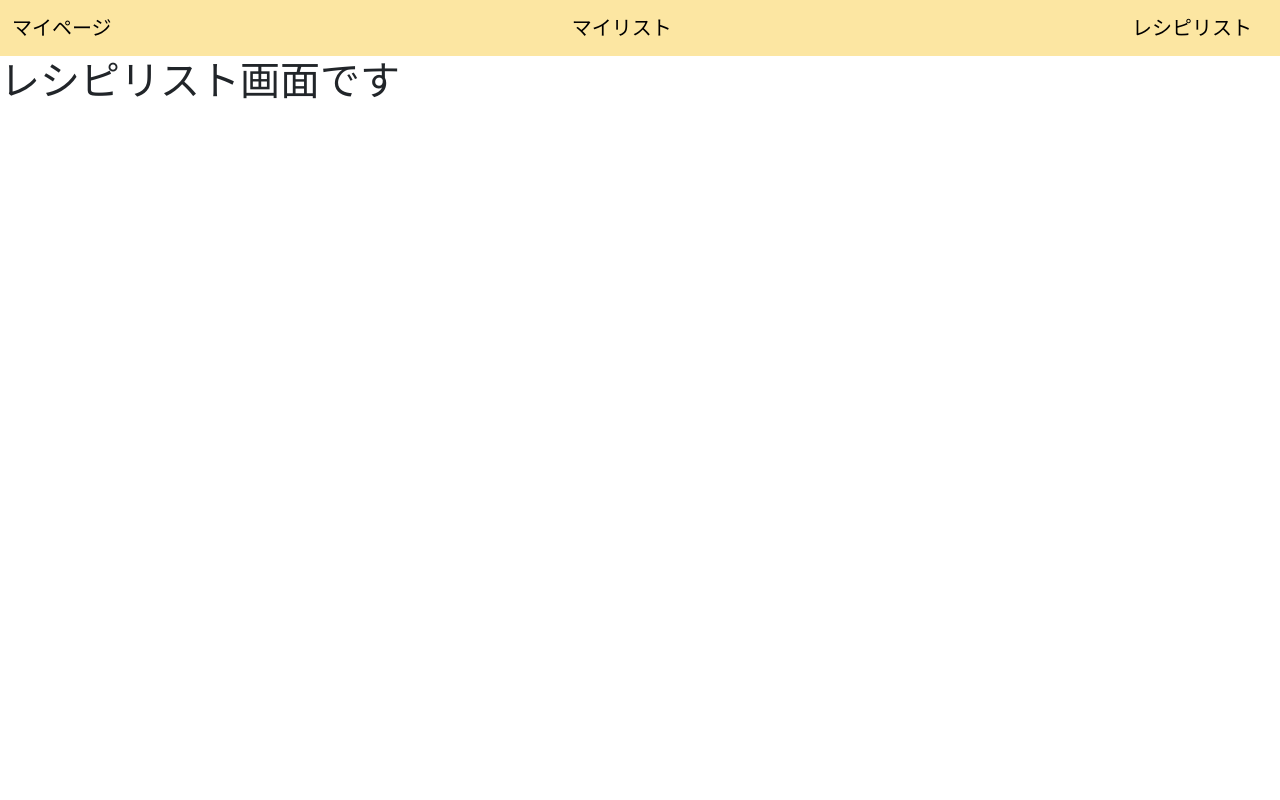
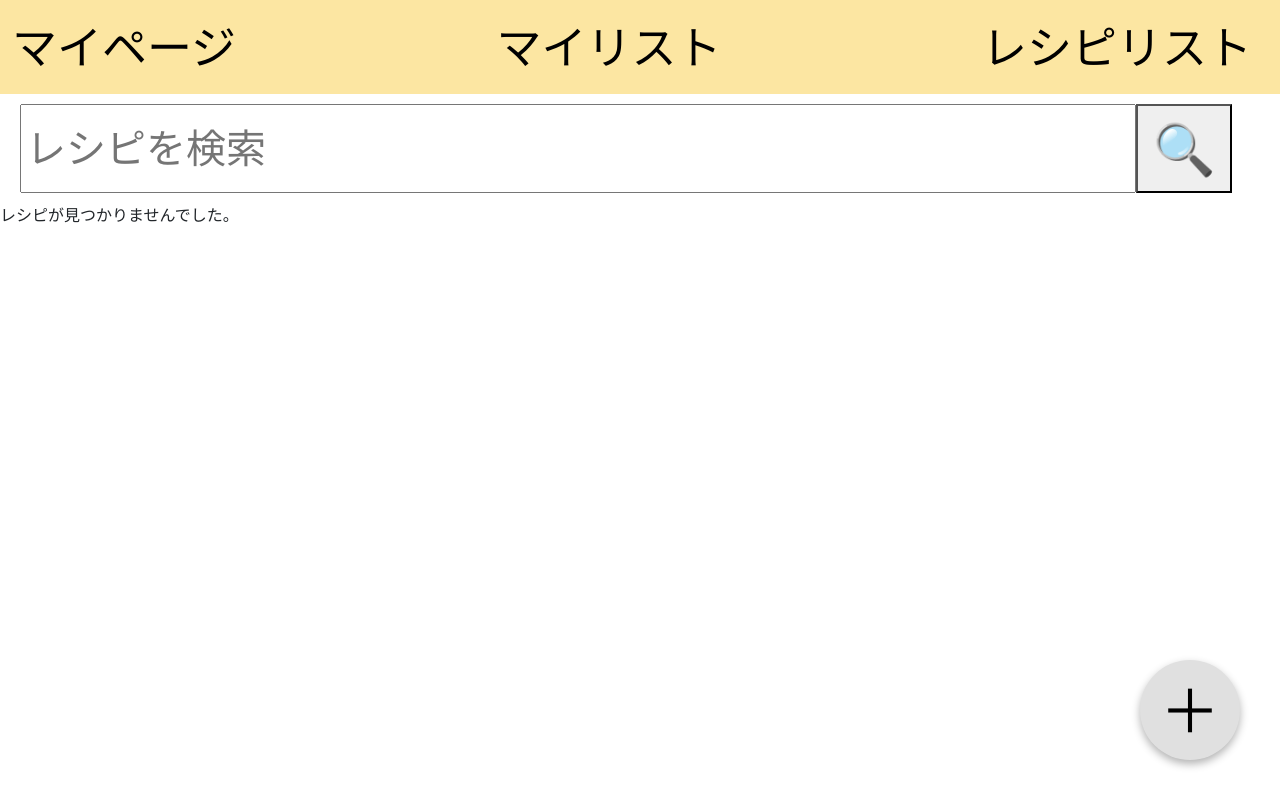
Before and after one commit to asami-mano/Cooking-Memory, a Django app: page /recipes/recipe_list/ in a window 1280 px wide. Run offline with Django 5.2, Linux system fonts and the light colour scheme; the visitor is signed in with stand-in values (Sample User, id 1); data that the repository does not hold is empty.

Commit message:
レシピリスト画面仮作成

```diff
--- a/cooking_memory/cooking_memory_app/login_view/recipes/urls.py
+++ b/cooking_memory/cooking_memory_app/login_view/recipes/urls.py
@@ -1,10 +1,9 @@
 from django.urls import path
-from .views import(
-    RecipeListView,
-)
+from . import views
 
 app_name='recipes'
 urlpatterns = [
-    path('recipe_list/',RecipeListView.as_view(),name='recipe_list'),
+    path('recipe_list/',views.recipe_list,name='recipe_list'),
+    path('add_recipe/',views.add_recipe,name='add_recipe'),
 
 ]
--- a/cooking_memory/cooking_memory_app/login_view/recipes/views.py
+++ b/cooking_memory/cooking_memory_app/login_view/recipes/views.py
@@ -1,15 +1,30 @@
-from django.shortcuts import render
-from django.contrib.auth.mixins import LoginRequiredMixin
-from django.views.generic import(
-    ListView,
-)
+from django.contrib.auth.decorators import login_required
+from django.shortcuts import render, redirect
 from .models import Recipe
+from .forms import RecipeForm
 
+@login_required
+def recipe_list(request):
+    query = request.GET.get('q', '')
+    recipes = Recipe.objects.filter(user=request.user)
+    if query:
+        recipes = recipes.filter(name__icontains=query)
 
-class RecipeListView(LoginRequiredMixin, ListView):
-    model = Recipe
-    template_name = 'recipe_list.html'
-    context_object_name = 'recipes'
+    return render(request, 'recipes/recipe_list.html', {
+        'recipes': recipes,
+        'query': query
+    })
 
-    def get_queryset(self):
-        return Recipe.objects.filter(user=self.request.user).order_by('-updated_at')
+@login_required
+def add_recipe(request):
+    if request.method == 'POST':
+        form = RecipeForm(request.POST)
+        if form.is_valid():
+            recipe = form.save(commit=False)
+            recipe.user = request.user
+            recipe.save()
+            return redirect('recipe_list')
+    else:
+        form = RecipeForm()
+
+    return render(request, 'recipes/add_recipe.html', {'form': form})
--- a/cooking_memory/cooking_memory_app/login_view/templates/base.html
+++ b/cooking_memory/cooking_memory_app/login_view/templates/base.html
@@ -10,10 +10,10 @@
         .navbar-custom {
             background-color: rgba(251, 217, 114, 0.66); /* 薄黄色 */
         }
-
         .navbar-custom .navbar-brand,
         .navbar-custom .nav-link {
-            color: black
+            color: black;
+            font-size: 45px;
         }
     </style>
 
--- a/cooking_memory/cooking_memory_app/login_view/templates/recipes/recipe_list.html
+++ b/cooking_memory/cooking_memory_app/login_view/templates/recipes/recipe_list.html
@@ -1,4 +1,87 @@
 {% extends 'base.html' %}
 {% block content %}
-<h1>レシピリスト画面です</h1>
-{% endblock  %}
+
+<style>
+    .header {
+        display: flex;
+        align-items: center;
+        justify-content: space-between;
+        {% comment %} background: #f5f5f5; {% endcomment %}
+        padding: 10px;
+        }
+
+    .search-form {
+        display: flex;
+        width: 100%;
+        margin: 0 10px; /* 少し余白が欲しければ */
+}
+
+    .search-form input {
+        font-size: 40px;
+        padding: 4px;
+        width: 90%;
+        box-sizing: border-box; /* パディング込みでも幅が崩れないように */
+        }
+
+    .search-form button {
+        font-size: 50px;
+        padding: 5px 15px;
+        }
+
+    .recipe-list {
+        list-style: none;
+        padding: 0;
+        }
+
+    .recipe-item {
+        display: flex;
+        justify-content: space-between;
+        padding: 10px;
+        border-bottom: 1px solid #ccc;
+        }
+
+    .add-btn {
+        position: fixed;
+        bottom: 40px;
+        right: 40px;
+        background-color: #e0e0e0;
+        color: #000000;
+        font-size: 60px;
+        border-radius: 50%;
+        width: 100px;
+        height: 100px;
+        text-align: center;
+        line-height: 100px;
+        text-decoration: none;
+        box-shadow: 0 4px 8px rgba(0,0,0,0.3);
+        transition: background-color 0.3s;
+        z-index: 1000;
+        }
+
+
+</style>
+
+<div class="header">
+    <form method="get" class="search-form">
+      <input type="text" name="q" value="{{ query }}" placeholder="レシピを検索">
+      <button type="submit">🔍</button>
+    </form>
+  </div>
+
+  <ul class="recipe-list">
+    {% for recipe in recipes %}
+      <li class="recipe-item">
+        <div class="recipe-info">
+          <p class="recipe-name">{{ recipe.name }}</p>
+          <a href="{{ recipe.recipe_url }}" target="_blank">{{ recipe.recipe_url }}</a>
+        </div>
+        <a href="{{ recipe.recipe_url }}" target="_blank" class="arrow">➤</a>
+      </li>
+    {% empty %}
+      <li>レシピが見つかりませんでした。</li>
+    {% endfor %}
+  </ul>
+
+  <a href="{% url 'recipes:add_recipe' %}" class="add-btn">＋</a>
+
+  {% endblock  %}
```
Also changed, not shown: cooking_memory/cooking_memory_app/login_view/recipes/forms.py (added, +7 -0 lines), cooking_memory/cooking_memory_app/login_view/templates/recipes/add_recipe.html (added, +12 -0 lines), 1 other file.
